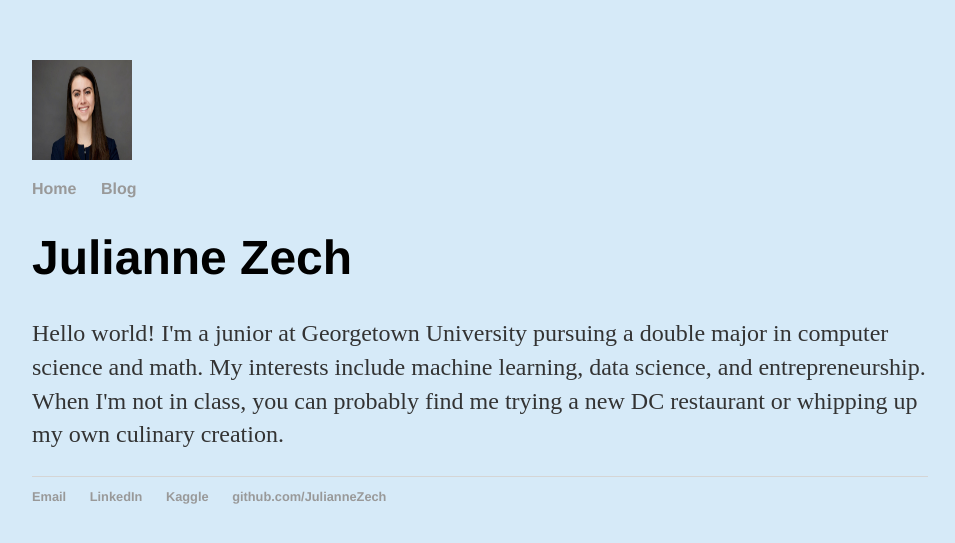
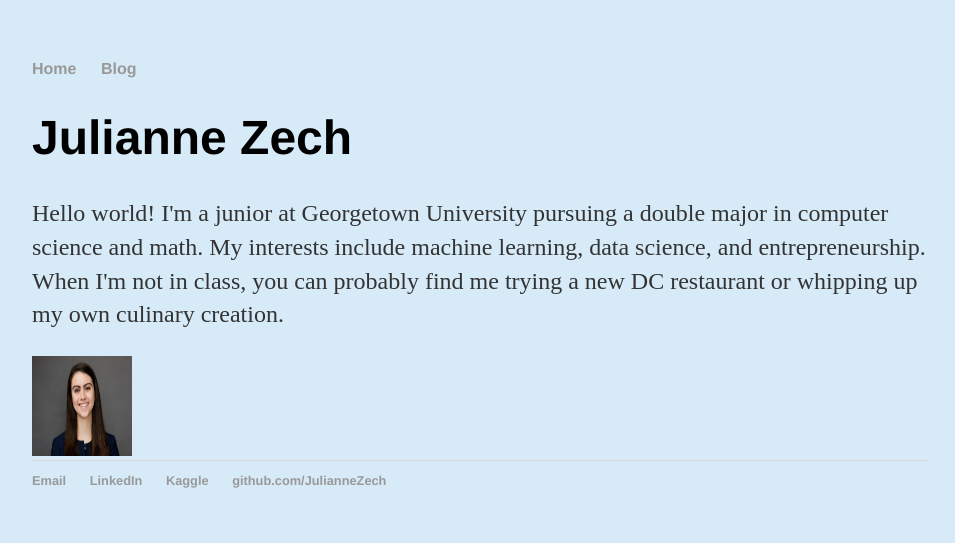
Before and after one commit to JulianneZech/JulianneZech.github.io, a Jekyll site: the page built from index.html, in a window 1280 px wide. Shown: the top 543 px of the page, without its empty margins (160-1115 px from the left). Built offline with Jekyll 4.4.1, drawn with Linux system fonts in a browser that asks for light colours.

Commit message:
Update default.html

```diff
--- a/_layouts/default.html
+++ b/_layouts/default.html
@@ -3,7 +3,6 @@
 	<body style="background-color:#D6EAF8">
 		<head>
 			<title>{{ page.title }}</title>
-			<img src="headshot_final.jpg" width="384" height="256"class="resize">
 			<!-- link to main stylesheet -->
 			<link rel="stylesheet" type="text/css" href="/css/main.css">
 		</head>
@@ -17,6 +16,7 @@
 			<div class="container">
 
 			{{ content }}
+			<img src="headshot_final.jpg" width="256" height="171"class="resize">
 
 			</div><!-- /.container -->
 			<footer>
```
